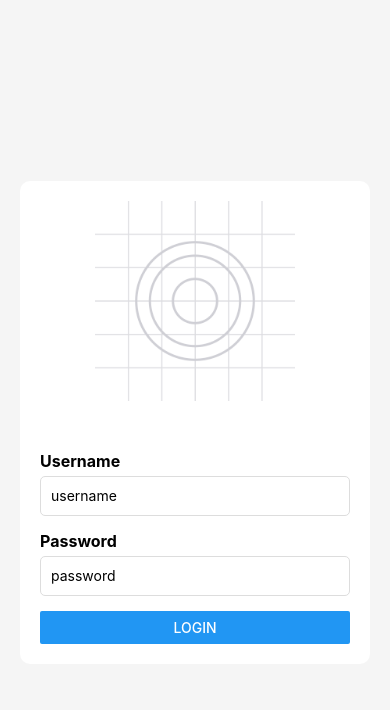
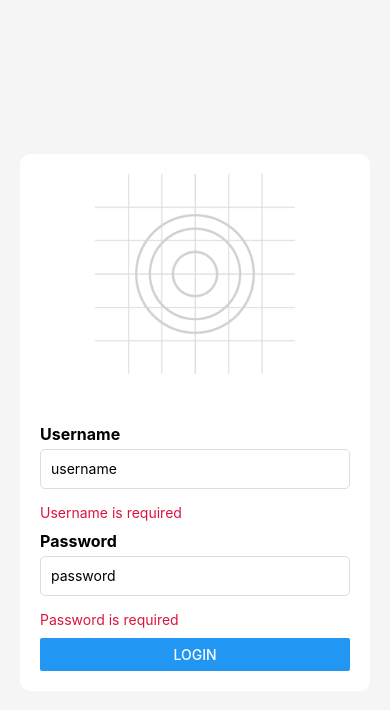
Before and after one commit to nishaanntt/reactNativeFDP, a React Native app: screen / in a window 390 px wide. Both pictures are taken after a click on the button "LOGIN". Shown: the top 710 px of the page. Built offline with nearby package versions, Linux system fonts and the light colour scheme.

Commit message:
form submission

```diff
--- a/App.js
+++ b/App.js
@@ -14,6 +14,30 @@
 const App = () => {
 	const [username, setUsername] = useState('');
 	const [password, setPassword] = useState('');
+
+	// *** VALIDATION ***
+	const [errors, setErrors] = useState({});
+
+	const validateForm = () => {
+		let errors = {};
+
+		if (!username) errors.username = 'Username is required';
+		if (!password) errors.password = 'Password is required';
+
+		setErrors(errors);
+
+		return Object.keys(errors).length === 0;
+	};
+
+	const handleSubmit = () => {
+		if (validateForm()) {
+			console.log('Submitted', username, password);
+			setUsername('');
+			setPassword('');
+			setErrors({});
+		}
+	};
+
 	return (
 		<KeyboardAvoidingView
 			behavior='padding'
@@ -31,6 +55,9 @@
 					value={username}
 					onChangeText={setUsername}
 				/>
+				{errors.username ? (
+					<Text style={styles.errorText}>{errors.username}</Text>
+				) : null}
 				<Text style={styles.label}>Password</Text>
 				<TextInput
 					placeholder='password'
@@ -39,7 +66,10 @@
 					value={password}
 					onChangeText={setPassword}
 				/>
-				<Button title='Login' onPress={() => {}} />
+				{errors.password ? (
+					<Text style={styles.errorText}>{errors.password}</Text>
+				) : null}
+				<Button title='Login' onPress={handleSubmit} />
 			</View>
 		</KeyboardAvoidingView>
 	);
@@ -78,4 +108,8 @@
 		alignSelf: 'center',
 		marginBottom: 50,
 	},
+	errorText: {
+		color: 'crimson',
+		marginBottom: 10,
+	},
 });
```
